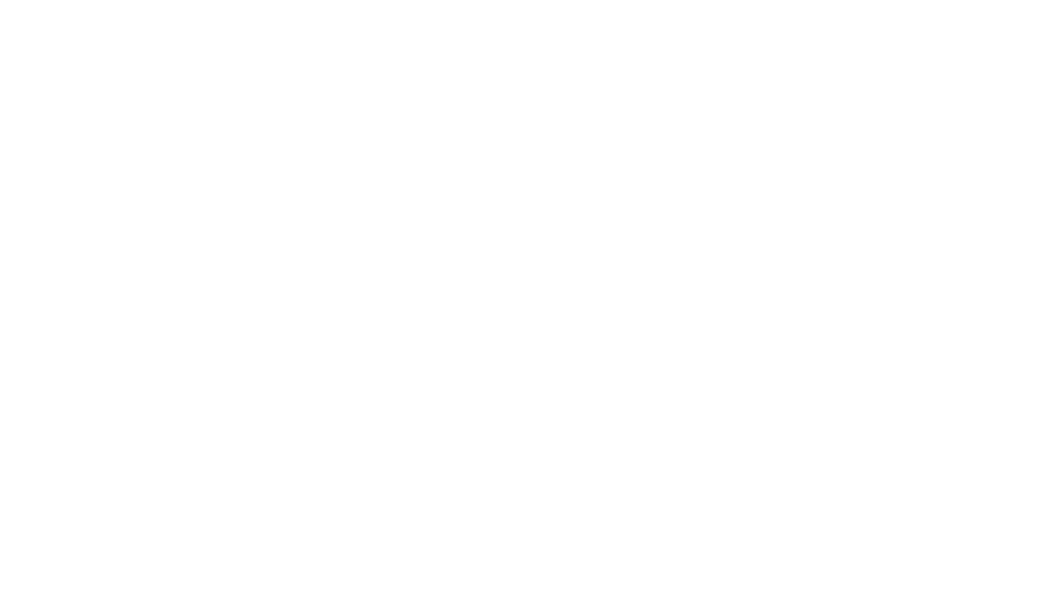
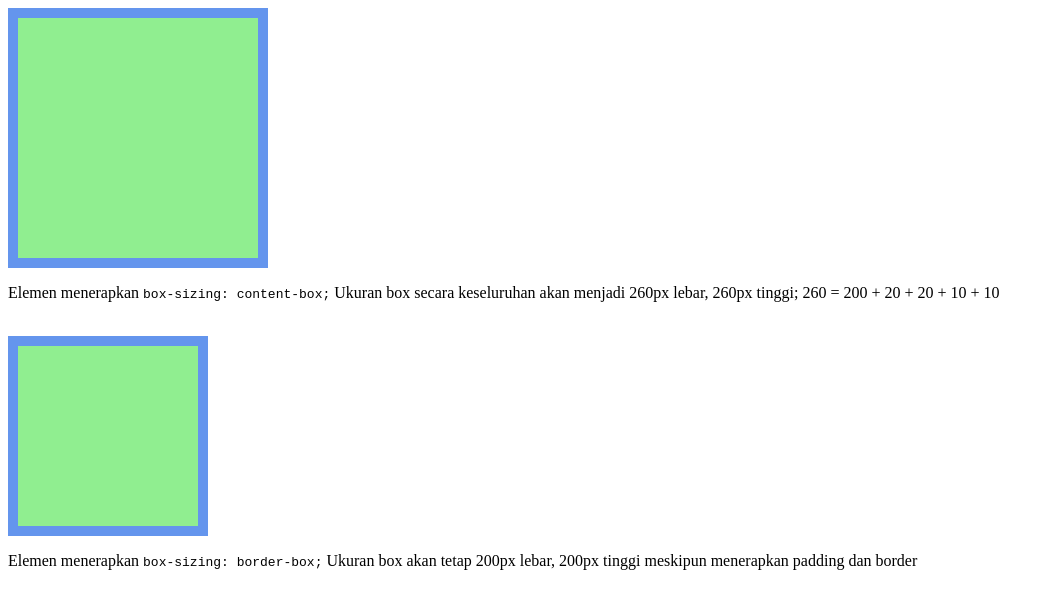
Before and after one commit to alifdevz/simple-web, a plain HTML site: page index10-box-sizing.html in a window 1280 px wide. Shown: the whole page, without its empty margins (0-1054 px from the left). Drawn offline with Linux system fonts and the light colour scheme.

Commit message:
Added border-box and content-box box sizing

```diff
--- a/index10-box-sizing.html
+++ b/index10-box-sizing.html
@@ -5,8 +5,31 @@
     <meta http-equiv="X-UA-Compatible" content="IE=edge">
     <meta name="viewport" content="width=device-width, initial-scale=1.0">
     <title>Box Sizing</title>
+    <style>
+        div {
+           height: 200px;
+           width: 200px;
+           background-color: lightgreen;
+           border: 10px solid cornflowerblue;
+           padding: 20px;
+        }
+
+       .content {
+           box-sizing: content-box;
+        }
+
+       .box {
+           box-sizing: border-box;
+        }
+    </style>
 </head>
 <body>
-
+    <div class="content">
+    </div>
+    <p>Elemen menerapkan <code>box-sizing: content-box;</code> Ukuran box secara keseluruhan akan menjadi 260px lebar, 260px tinggi; 260 = 200 + 20 + 20 + 10 + 10</p>
+    <br>
+    <div class="box">
+    </div>
+    <p>Elemen menerapkan <code>box-sizing: border-box;</code> Ukuran box akan tetap 200px lebar, 200px tinggi meskipun menerapkan padding dan border</p>
 </body>
 </html>
```
